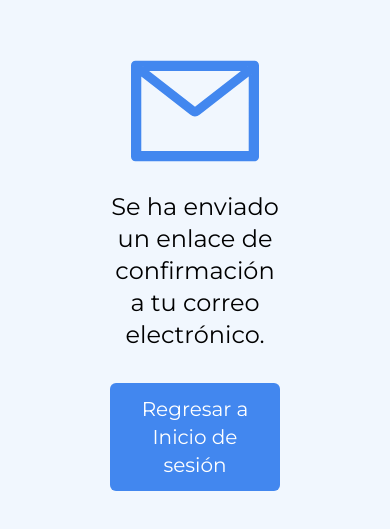
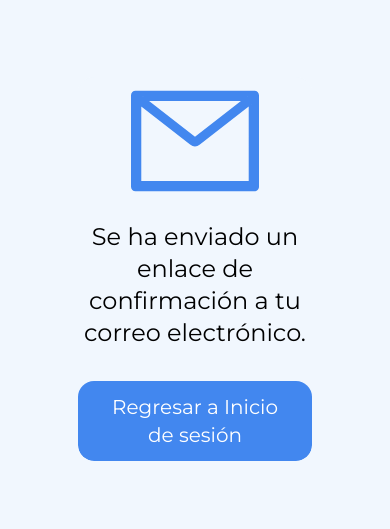
Before and after one commit to alanvviera/DentalSystem, a Next.js app: page /successfulemail in a window 390 px wide. Shown: the part 153-682 px from the top of the page. Built offline with nearby package versions, Linux system fonts and the light colour scheme.

Commit message:
Fixed padding on mobile

```diff
--- a/app/successfulemail/page.jsx
+++ b/app/successfulemail/page.jsx
@@ -30,7 +30,7 @@ export default function SuccessfulEmail() {
       <Background />
       <section className="flex flex-col justify-center min-h-screen bg-secondary lg:bg-transparent">
         {/* Message container */}
-        <article className="relative w-full max-w-[60%] mx-auto p-8 rounded-2xl overflow-hidden bg-secondary">
+        <article className="relative w-full max-w-[60%] mx-auto lg:p-8 rounded-2xl overflow-hidden bg-secondary">
           {state.loading && (
             <section className="text-center py-8">
               <LoadingOutlined style={{ fontSize: "48px" }} />
@@ -38,13 +38,13 @@ export default function SuccessfulEmail() {
             </section>
           )}
           {state.success && (
-            <section className="text-center py-8">
+            <section className="text-center">
               <MailOutlined className="text-9xl text-primary" />
               <p className="text-2xl mt-4">
                 Se ha enviado un enlace de confirmación a tu correo electrónico.
               </p>
               <Link href="/login">
-                <button className="bg-primary text-white py-3 px-6 mt-8 rounded-md text-xl">
+                <button className="bg-primary text-white py-3 px-6 mt-8 rounded-2xl text-xl">
                   <p>Regresar a Inicio de sesión</p>
                 </button>
               </Link>
```
